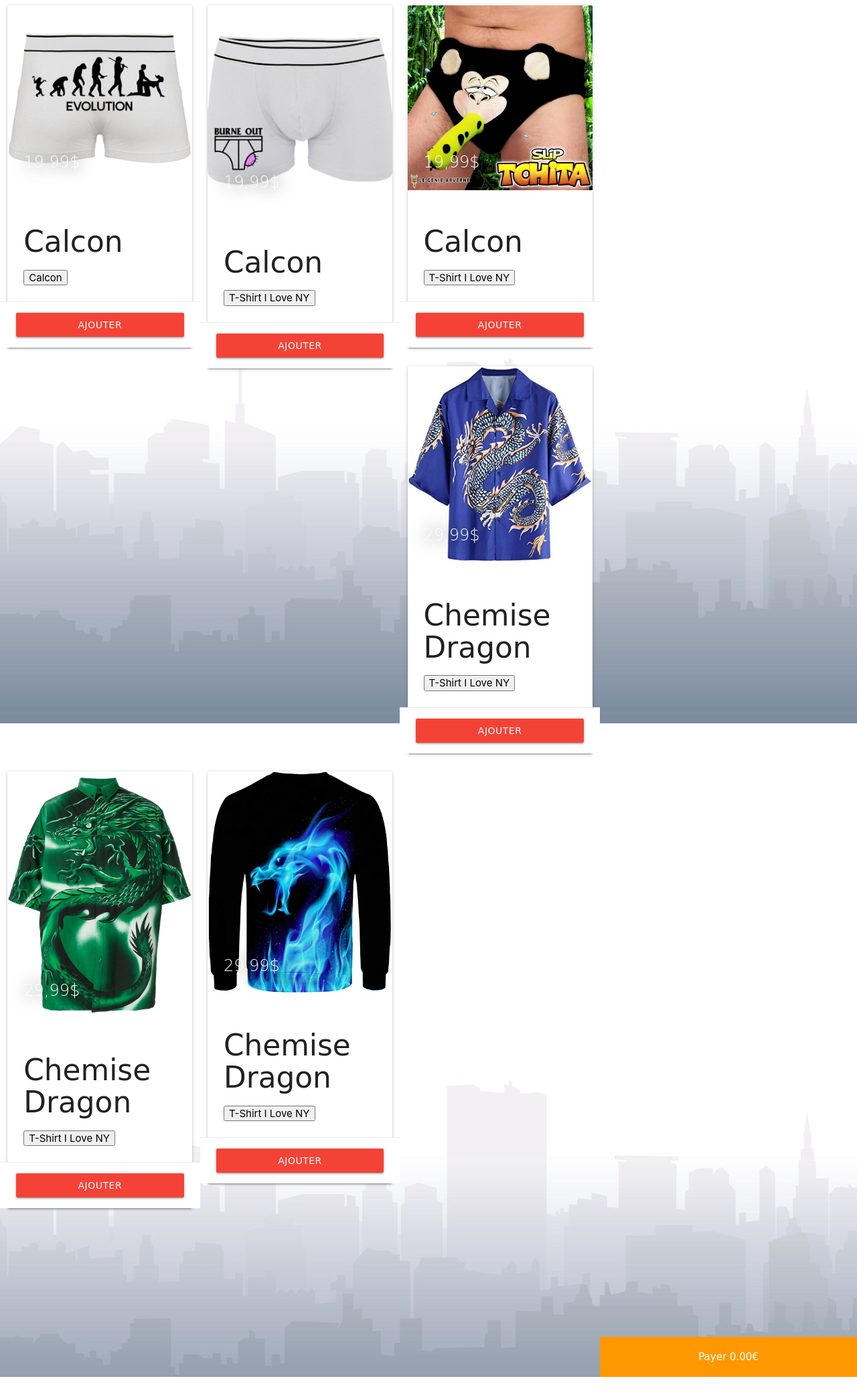
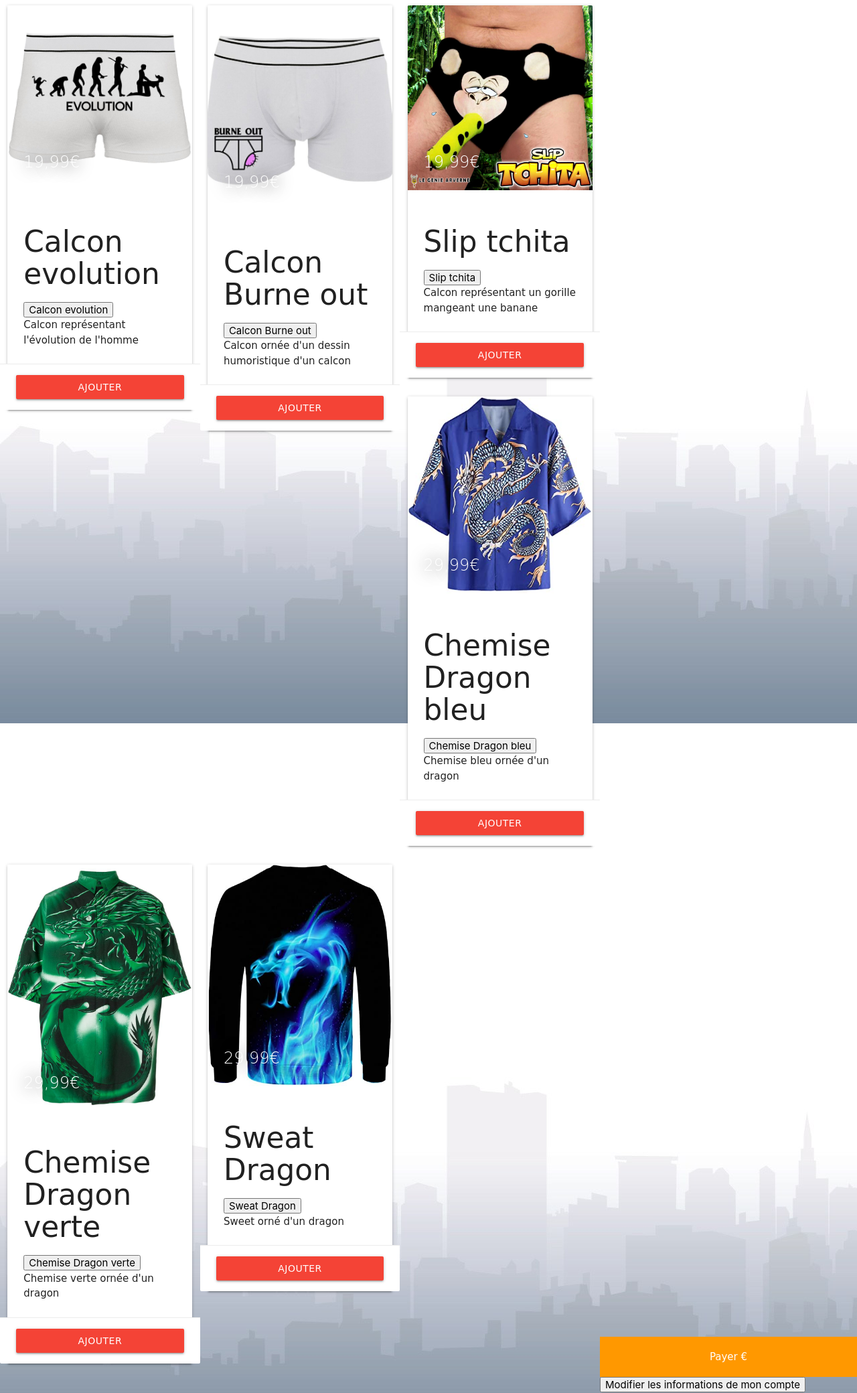
Before and after one commit to Mathis-Bsnrd/click-and-collect, a PHP site: page /produit.php in a window 1280 px wide. Shown: the whole page at 67% size. Before the commit the page ends 2056 px from the top, so only its background shows below. Run offline with PHP 8.4, Linux system fonts and the light colour scheme.

Commit message:
description produit

```diff
--- a/index.php
+++ b/index.php
@@ -29,7 +29,7 @@
   <link rel="stylesheet" href="./css/bootstrap.min.css">
   <link rel="stylesheet" href="./css/style.css">
   <script type="text/javascript" src="./js/jquery.min.js"></script>
-  <script type="text/javascript" src="./js/javascript.js"></script>
+  <script type="text/javascript" src="./js/index.js"></script>
 
 </head>
 
--- a/produit.php
+++ b/produit.php
@@ -1,34 +1,46 @@
 <!DOCTYPE html>
+
+<?php
+
+session_start();
+$_SESSION['prixtt']='0.00';
+
+?>
+
 <html>
-
     <head>
-  <title>New York Souvenir</title>
-  <meta charset="utf-8" />
+        <title>C&C</title>
+		<meta charset="utf-8"/>
 		<link rel="icon" href="img/clc.jpg">
-  <link rel="stylesheet" href="./css/materialize.min.css">
-  <link rel="stylesheet" href="./css/style2.css">
+		<link rel="stylesheet" href="/css/materialize.min.css">
+        <link rel="stylesheet" href="/css/style2.css">
 		<script src="/js/jquery.min.js"></script>
 		<script src="/js/panier.js"></script>
 		<script src="/js/materialize.min.js"></script>
+		<script type="text/javascript" src="/js/javascript.js"></script>
 
 
     </head>
 
 	<body>
 
+
 <div id="store" class="row">
-    <section>
+  <section >
     <article class="col s12 m6 l4" data-price="19.99">
       <div class="card">
         <div class="card-image">
           <img src="/img/calcon1.jpg" alt="Photo de calcon">
-            <span class="card-title">19,99$</span>
+          <span class="card-title">19,99€</span>
         </div>
         <div class="card-content">
-            <h3>Calcon</h3>
-            <button>
-              Calcon
+          <h3>Calcon evolution</h3>
+          <button id="prod" onclick="cacher()">
+          Calcon evolution
           </button>
+		  <div id="myDIV">
+			Calcon représentant l'évolution de l'homme
+			</div>
         </div>
         <div class="card-action row">
           <a href="#" class="waves-effect waves-light btn red white-text col s12">Ajouter</a>
@@ -39,13 +51,16 @@
       <div class="card">
         <div class="card-image">
           <img src="/img/calcon2.jpg" alt="Photo de calcon">
-            <span class="card-title">19,99$</span>
+          <span class="card-title">19,99€</span>
         </div>
         <div class="card-content">
-            <h3>Calcon</h3>
-            <button>
-              T-Shirt I Love NY
+          <h3>Calcon Burne out</h3>
+          <button  id="prod1" onclick="cacher()">
+          Calcon Burne out
           </button>
+		  	<div id="myDIV1">
+			Calcon ornée d'un dessin humoristique d'un calcon
+			</div>
         </div>
         <div class="card-action row">
           <a href="#" class="waves-effect waves-light btn red white-text col s12">Ajouter</a>
@@ -56,13 +71,16 @@
       <div class="card">
         <div class="card-image">
           <img src="/img/calcon3.jpg" alt="Photo de calcon">
-            <span class="card-title">19,99$</span>
+          <span class="card-title">19,99€</span>
         </div>
         <div class="card-content">
-            <h3>Calcon</h3>
-            <button>
-              T-Shirt I Love NY
+          <h3>Slip tchita</h3>
+          <button  id="prod2" onclick="cacher()">
+          Slip tchita
           </button>
+		   <div id="myDIV2">
+			Calcon représentant un gorille mangeant une banane
+			</div>
         </div>
         <div class="card-action row">
           <a href="#" class="waves-effect waves-light btn red white-text col s12">Ajouter</a>
@@ -73,13 +91,16 @@
       <div class="card">
         <div class="card-image">
           <img src="/img/chemise1.jpg" alt="Photo de chemise">
-            <span class="card-title">29,99$</span>
+          <span class="card-title">29,99€</span>
         </div>
         <div class="card-content">
-            <h3>Chemise Dragon</h3>
-            <button>
-              T-Shirt I Love NY
+          <h3>Chemise Dragon bleu</h3>
+          <button  id="prod3" onclick="cacher()">
+          Chemise Dragon bleu
           </button>
+		  	<div id="myDIV3">
+			Chemise bleu ornée d'un dragon
+			</div>
         </div>
         <div class="card-action row">
           <a href="#" class="waves-effect waves-light btn red white-text col s12">Ajouter</a>
@@ -91,13 +112,16 @@
       <div class="card">
         <div class="card-image">
           <img src="/img/chemise2.jpeg" alt="Photo de chemise">
-            <span class="card-title">29,99$</span>
+          <span class="card-title">29,99€</span>
         </div>
         <div class="card-content">
-            <h3>Chemise Dragon</h3>
-            <button>
-              T-Shirt I Love NY
+          <h3>Chemise Dragon verte</h3>
+          <button  id="prod4" onclick="cacher()">
+          Chemise Dragon verte
           </button>
+		  	<div id="myDIV4">
+			Chemise verte ornée d'un dragon
+			</div>
         </div>
         <div class="card-action row">
           <a href="#" class="waves-effect waves-light btn red white-text col s12">Ajouter</a>
@@ -109,13 +133,16 @@
       <div class="card">
         <div class="card-image">
           <img src="/img/chemise3.jpg" alt="Photo de chemise">
-            <span class="card-title">29,99$</span>
+          <span class="card-title">29,99€</span>
         </div>
         <div class="card-content">
-            <h3>Chemise Dragon</h3>
-            <button>
-              T-Shirt I Love NY
+          <h3>Sweat Dragon</h3>
+          <button  id="prod5" onclick="cacher()">
+          Sweat Dragon
           </button>
+		  <div id="myDIV5">
+			Sweet orné d'un dragon
+			</div>
         </div>
         <div class="card-action row">
           <a href="#" class="waves-effect waves-light btn red white-text col s12">Ajouter</a>
@@ -128,8 +155,9 @@
 <div id="cart" class="row">
   <ul>
   </ul>
-    <a id="pay" class="waves-effect waves-light orange white-text">Payer <span class="total">0.00</span>€</a>
+  <a id="pay" class="waves-effect waves-light orange white-text" >Payer <span class="total"><?php $cmd; ?></span>€</a>
 </div>
+
+<button id="modification" class="buttonform" type="button"> Modifier les informations de mon compte </button>
 </body>
-
 </html>
```
Also changed, not shown: js/index.js (added, +9 -0 lines), js/javascript.js (+47 -10 lines). Lines whose indentation alone changed are shown as unchanged.
